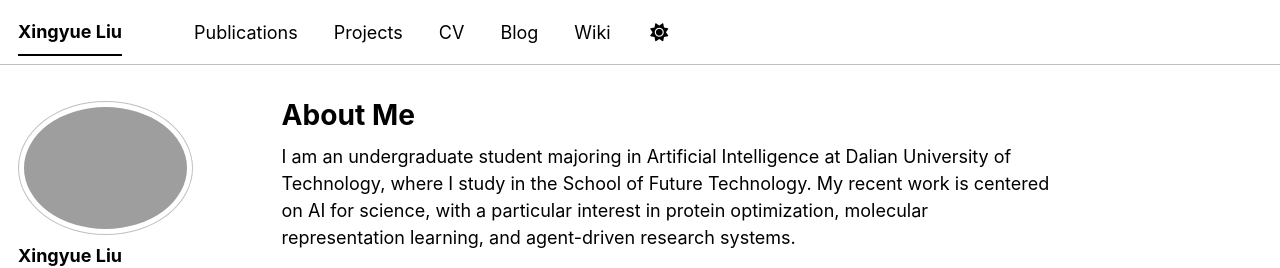
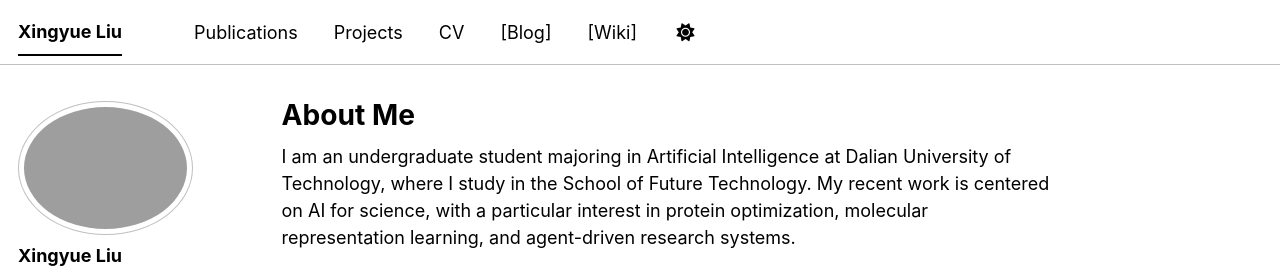
Before and after one commit to recynie/recynie.github.io, a Jekyll site: the page built from _pages/about.md, in a window 1280 px wide. Shown: the top 268 px of the page. Built offline with Jekyll 4.4.1, drawn with Linux system fonts in a browser that asks for light colours; some web fonts are replaced; a script bundle is joined from its source files by our own code; library files that are not in the unit come from our copies.

Commit message:
indicators for external websites

```diff
--- a/_data/navigation.yml
+++ b/_data/navigation.yml
@@ -23,10 +23,10 @@ main:
   - title: "CV"
     url: /cv/
 
-  - title: "Blog"
+  - title: "[Blog]"
     url: https://recynie.github.io/blog/
 
-  - title: "Wiki"
+  - title: "[Wiki]"
     url: https://metaphor-xennon.pages.dev/
 
   # - title: "CV"
```
